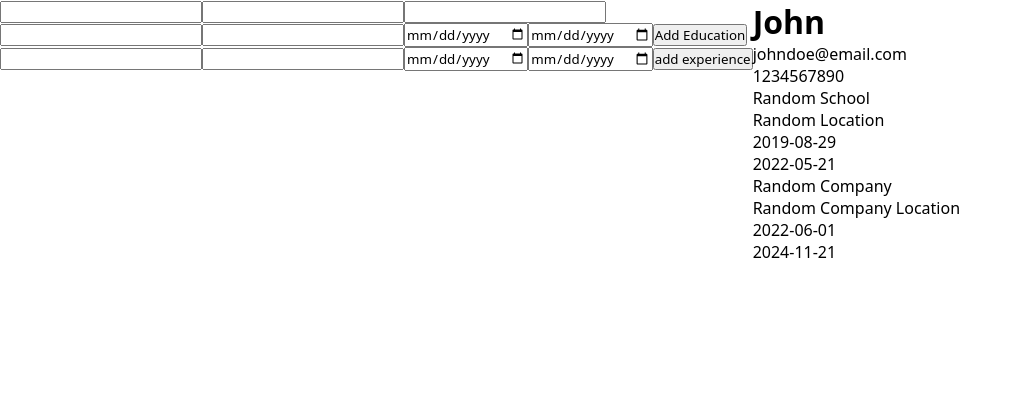
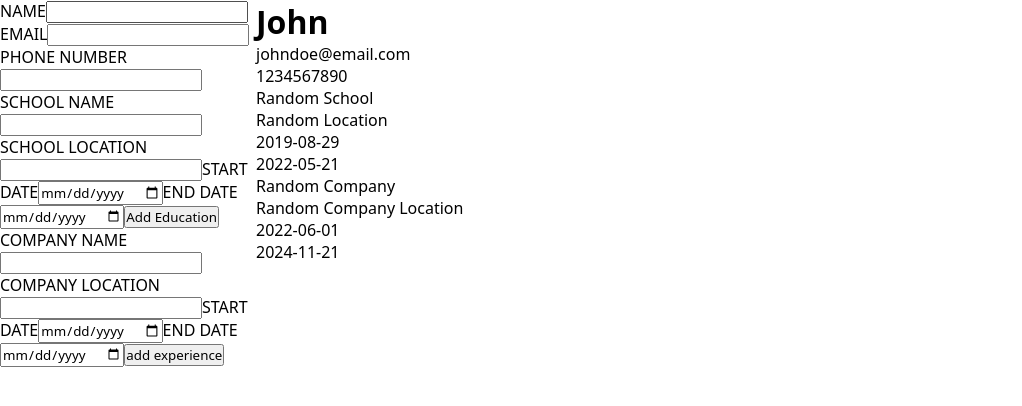
Before and after one commit to ImExtraPolite3/resume-builder, a React (Vite) app: page / in a window 1280 px wide. Shown: the top 406 px of the page, without its empty margins (0-1022 px from the left). Built offline with nearby package versions, Linux system fonts and the light colour scheme.

Commit message:
add labels to input

```diff
--- a/src/components/Education.jsx
+++ b/src/components/Education.jsx
@@ -1,10 +1,16 @@
 const educationInfo = {
   idName: ['schoolName', 'schoolLocation', 'schoolStartDate', 'schoolEndDate'],
   type: ['input', 'input', 'date', 'date'],
+  educationName: ['SCHOOL NAME', 'SCHOOL LOCATION', 'START DATE', 'END DATE'],
 };
 
-function CreateInfo({ idName, type, onChange }) {
-  return <input type={type} id={`${idName}`} onChange={onChange} />;
+function CreateInfo({ idName, type, onChange, educationName }) {
+  return (
+    <>
+      <label htmlFor={idName}>{educationName}</label>
+      <input type={type} id={idName} onChange={onChange} />
+    </>
+  );
 }
 
 export default function EducationInfo({ onChange }) {
@@ -13,6 +19,7 @@ export default function EducationInfo({ onChange }) {
       <CreateInfo
         key={index}
         type={educationInfo.type[index]}
+        educationName={educationInfo.educationName[index]}
         idName={name}
         onChange={onChange}
       />
--- a/src/components/Experience.jsx
+++ b/src/components/Experience.jsx
@@ -6,10 +6,21 @@ const experienceInfo = {
     'companyEndDate',
   ],
   type: ['input', 'input', 'date', 'date'],
+  experienceName: [
+    'COMPANY NAME',
+    'COMPANY LOCATION',
+    'START DATE',
+    'END DATE',
+  ],
 };
 
-function Experience({ idName, type, onChange }) {
-  return <input type={type} id={idName} onChange={onChange} />;
+function Experience({ idName, type, onChange, experienceName }) {
+  return (
+    <>
+      <label htmlFor={idName}>{experienceName}</label>
+      <input type={type} id={idName} onChange={onChange} />
+    </>
+  );
 }
 
 export default function ExperienceInfo({ onChange }) {
@@ -18,6 +29,7 @@ export default function ExperienceInfo({ onChange }) {
       <Experience
         key={index}
         type={experienceInfo.type[index]}
+        experienceName={experienceInfo.experienceName[index]}
         idName={id}
         onChange={onChange}
       />
--- a/src/components/General.jsx
+++ b/src/components/General.jsx
@@ -1,10 +1,16 @@
 const generalInfo = {
   idName: ['name', 'email', 'phoneNumber'],
   type: ['text', 'email', 'number'],
+  generalName: ['NAME', 'EMAIL', 'PHONE NUMBER'],
 };
 
-function CreateInfo({ idName, type, onChange }) {
-  return <input type={type} id={idName} onChange={onChange} />;
+function CreateInfo({ idName, type, onChange, generalName }) {
+  return (
+    <>
+      <label htmlFor={idName}>{generalName}</label>
+      <input type={type} id={idName} onChange={onChange} />
+    </>
+  );
 }
 
 export default function GeneralInfo({ onChange }) {
@@ -13,6 +19,7 @@ export default function GeneralInfo({ onChange }) {
       <CreateInfo
         key={index}
         idName={info}
+        generalName={generalInfo.generalName[index]}
         type={generalInfo.type[index]}
         onChange={onChange}
       />
--- a/src/index.css
+++ b/src/index.css
@@ -6,5 +6,6 @@
 }
 
 #root {
-  display: flex;
+  display: grid;
+  grid-template-columns: 20vw 80vw;
 }
```
